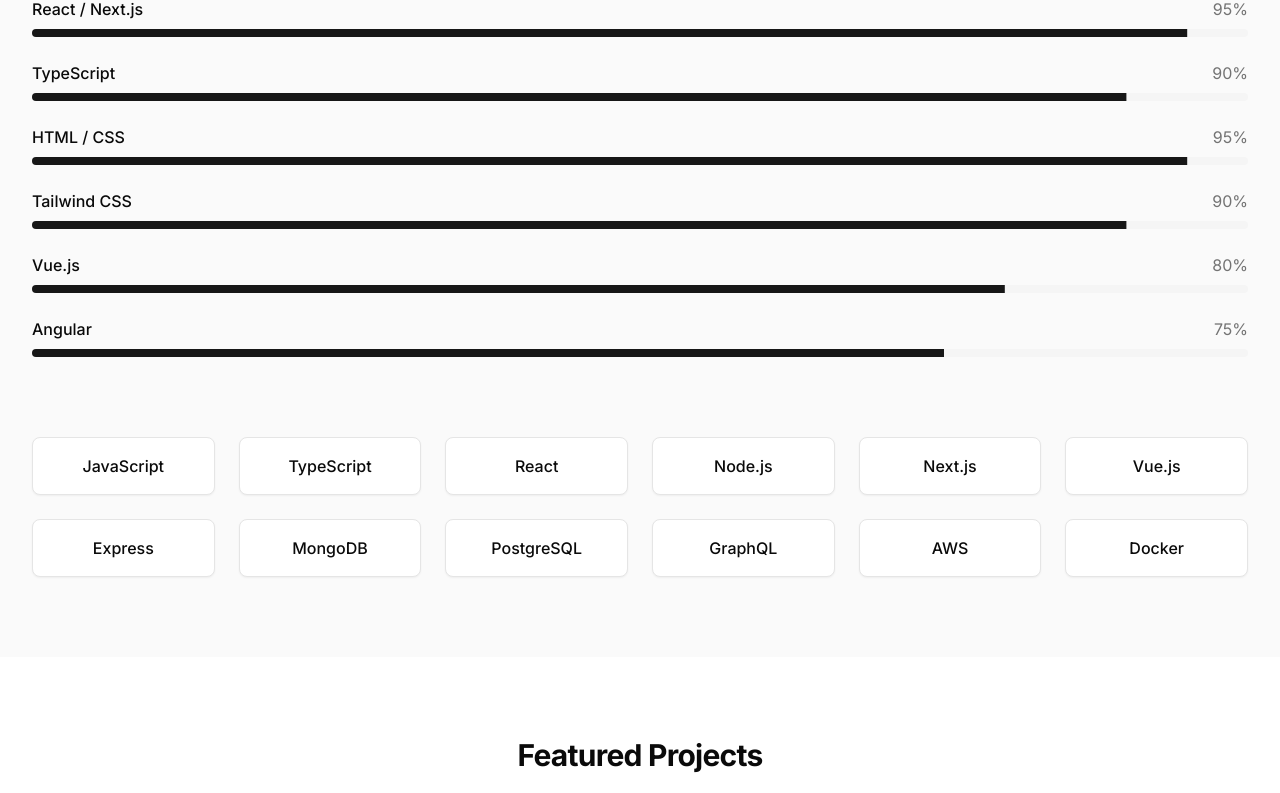
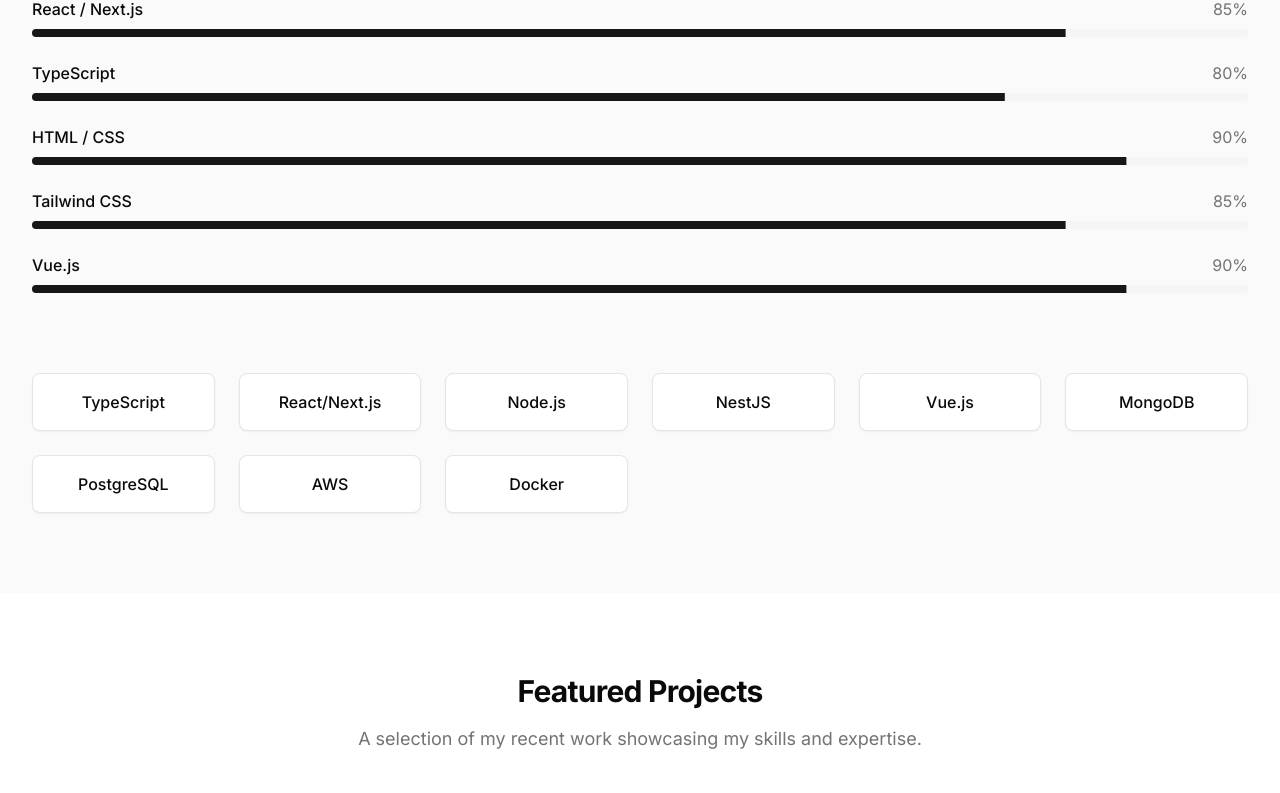
Before and after one commit to yusupscopes/yusup-work, a Next.js app: page / in a window 1280 px wide. Shown: the part 2858-3651 px from the top of the page. Built offline with nearby package versions, Linux system fonts and the light colour scheme.

Commit message:
feat: adjust skills and testimonials section

```diff
--- a/src/components/skills-section.tsx
+++ b/src/components/skills-section.tsx
@@ -1,14 +1,14 @@
-"use client"
+"use client";
 
-import { motion } from "framer-motion"
-import { useInView } from "framer-motion"
-import { useRef } from "react"
-import { Progress } from "@/components/ui/progress"
-import { Tabs, TabsContent, TabsList, TabsTrigger } from "@/components/ui/tabs"
+import { motion } from "framer-motion";
+import { useInView } from "framer-motion";
+import { useRef } from "react";
+import { Progress } from "@/components/ui/progress";
+import { Tabs, TabsContent, TabsList, TabsTrigger } from "@/components/ui/tabs";
 
 export function SkillsSection() {
-  const ref = useRef(null)
-  const isInView = useInView(ref, { once: true, margin: "-100px" })
+  const ref = useRef(null);
+  const isInView = useInView(ref, { once: true, margin: "-100px" });
 
   const containerVariants = {
     hidden: { opacity: 0 },
@@ -18,7 +18,7 @@
         staggerChildren: 0.1,
       },
     },
-  }
+  };
 
   const itemVariants = {
     hidden: { y: 20, opacity: 0 },
@@ -27,25 +27,23 @@
       opacity: 1,
       transition: { duration: 0.5 },
     },
-  }
+  };
 
   const frontendSkills = [
-    { name: "React / Next.js", level: 95 },
-    { name: "TypeScript", level: 90 },
-    { name: "HTML / CSS", level: 95 },
-    { name: "Tailwind CSS", level: 90 },
-    { name: "Vue.js", level: 80 },
-    { name: "Angular", level: 75 },
-  ]
+    { name: "React / Next.js", level: 85 },
+    { name: "TypeScript", level: 80 },
+    { name: "HTML / CSS", level: 90 },
+    { name: "Tailwind CSS", level: 85 },
+    { name: "Vue.js", level: 90 },
+  ];
 
   const backendSkills = [
     { name: "Node.js", level: 90 },
-    { name: "Express", level: 85 },
+    { name: "NestJS", level: 85 },
     { name: "PostgreSQL", level: 80 },
     { name: "MongoDB", level: 85 },
-    { name: "GraphQL", level: 75 },
     { name: "REST APIs", level: 90 },
-  ]
+  ];
 
   const otherSkills = [
     { name: "Git / GitHub", level: 90 },
@@ -54,7 +52,7 @@
     { name: "CI/CD", level: 85 },
     { name: "Testing", level: 80 },
     { name: "Agile / Scrum", level: 85 },
-  ]
+  ];
 
   const SkillList = ({ skills }) => (
     <div className="space-y-6">
@@ -68,7 +66,7 @@
         </motion.div>
       ))}
     </div>
-  )
+  );
 
   return (
     <section id="skills" className="py-20 bg-muted/50">
@@ -80,10 +78,16 @@
           variants={containerVariants}
           className="flex flex-col gap-12"
         >
-          <motion.div variants={itemVariants} className="text-center max-w-3xl mx-auto">
-            <h2 className="text-3xl font-bold tracking-tight mb-4">My Skills</h2>
+          <motion.div
+            variants={itemVariants}
+            className="text-center max-w-3xl mx-auto"
+          >
+            <h2 className="text-3xl font-bold tracking-tight mb-4">
+              My Skills
+            </h2>
             <p className="text-muted-foreground text-lg">
-              A comprehensive overview of my technical skills and proficiency levels.
+              A comprehensive overview of my technical skills and proficiency
+              levels.
             </p>
           </motion.div>
 
@@ -106,18 +110,18 @@
             </Tabs>
           </motion.div>
 
-          <motion.div variants={itemVariants} className="grid grid-cols-2 sm:grid-cols-3 md:grid-cols-6 gap-6 mt-8">
+          <motion.div
+            variants={itemVariants}
+            className="grid grid-cols-2 sm:grid-cols-3 md:grid-cols-6 gap-6 mt-8"
+          >
             {[
-              "JavaScript",
               "TypeScript",
-              "React",
+              "React/Next.js",
               "Node.js",
-              "Next.js",
+              "NestJS",
               "Vue.js",
-              "Express",
               "MongoDB",
               "PostgreSQL",
-              "GraphQL",
               "AWS",
               "Docker",
             ].map((tech, index) => (
@@ -132,5 +136,5 @@
         </motion.div>
       </div>
     </section>
-  )
+  );
 }
--- a/src/components/testimonials-section.tsx
+++ b/src/components/testimonials-section.tsx
@@ -35,33 +35,33 @@
     {
       name: "Sarah Johnson",
       position: "CTO, TechStart Inc.",
-      image: "/placeholder.svg?height=100&width=100",
+      image: "https://doodleipsum.com/100x100/avatar?i=33027857756ff71ebec44e01ec26387b",
       content:
-        "John is an exceptional developer who consistently delivers high-quality work. His technical expertise and problem-solving skills have been invaluable to our projects.",
+        "Yusup is an exceptional developer who consistently delivers high-quality work. His technical expertise and problem-solving skills have been invaluable to our projects.",
       rating: 5,
     },
     {
       name: "Michael Chen",
       position: "Product Manager, InnovateCorp",
-      image: "/placeholder.svg?height=100&width=100",
+      image: "https://doodleipsum.com/100x100/avatar?i=0982f4df9832c64655e0d5a3d03c7ec1",
       content:
-        "Working with John was a pleasure. He not only understood our technical requirements but also provided valuable insights that improved our product.",
+        "Working with Yusup was a pleasure. He not only understood our technical requirements but also provided valuable insights that improved our product.",
       rating: 5,
     },
     {
       name: "Emily Rodriguez",
       position: "Founder, DesignHub",
-      image: "/placeholder.svg?height=100&width=100",
+      image: "https://doodleipsum.com/100x100/avatar?i=3533bd4fd20e8ae0528f2006722f958a",
       content:
-        "John's ability to translate complex designs into functional code is impressive. He's a reliable developer who consistently meets deadlines.",
+        "Yusup's ability to translate complex designs into functional code is impressive. He's a reliable developer who consistently meets deadlines.",
       rating: 5,
     },
     {
       name: "David Kim",
       position: "Lead Developer, WebSolutions",
-      image: "/placeholder.svg?height=100&width=100",
+      image: "https://doodleipsum.com/100x100/avatar?i=8cb73ce685d8071fc7374ccd71072c5d",
       content:
-        "I've worked with many developers, but John stands out for his attention to detail and commitment to writing clean, maintainable code.",
+        "I've worked with many developers, but Yusup stands out for his attention to detail and commitment to writing clean, maintainable code.",
       rating: 4,
     },
   ]
```
